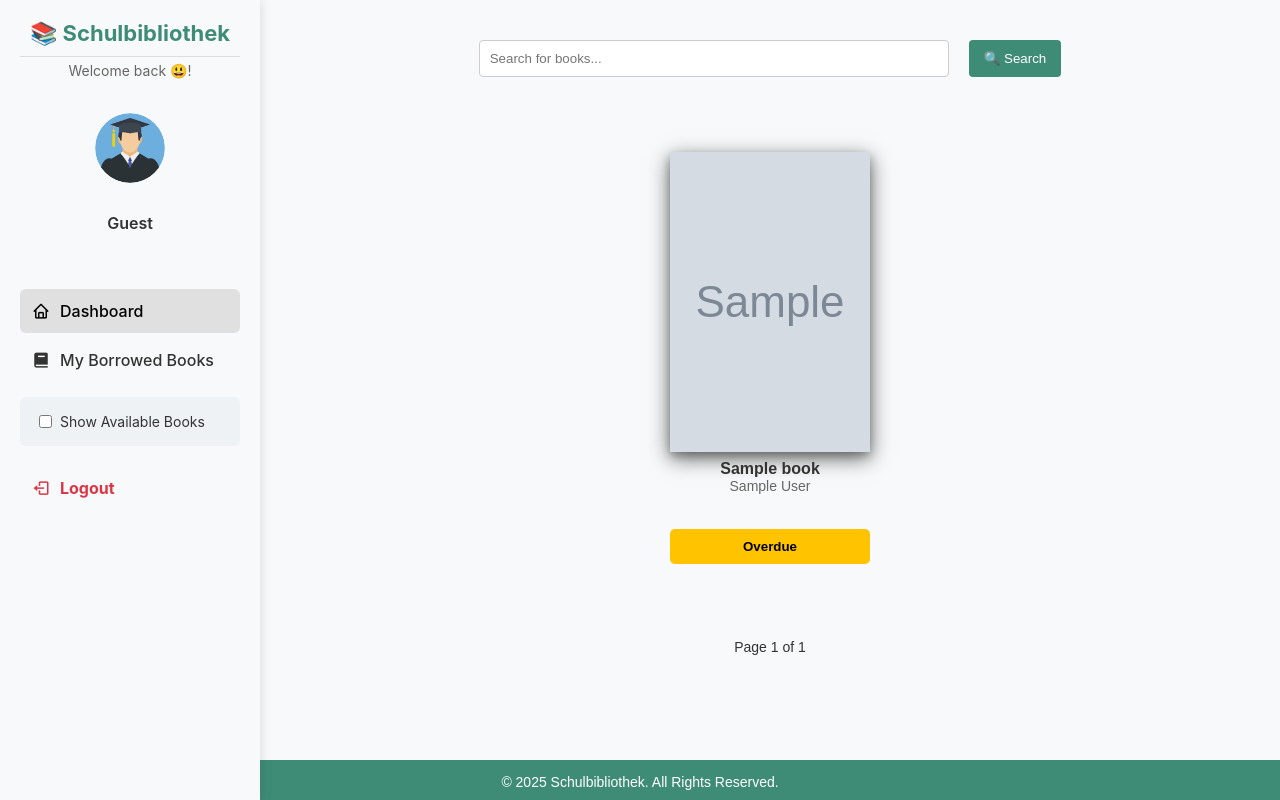
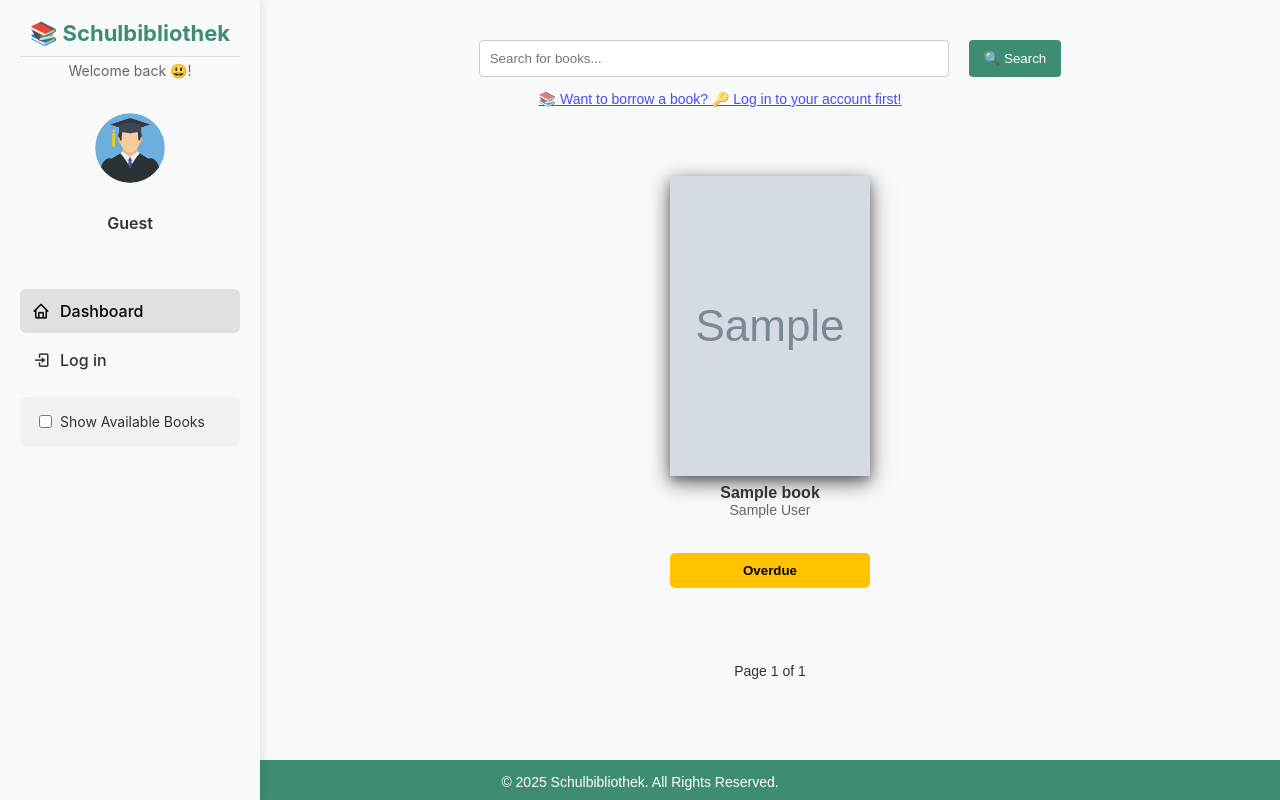
Before and after one commit to Benotshy/Schulbibliothek_Projekt, a PHP site: page / in a window 1280 px wide. Run offline with PHP 8.4, Linux system fonts and the light colour scheme; tables that the repository leaves empty or names only in its code hold one stand-in row (values such as "Sample post"); grey boxes marked "Sample" are stand-in pictures.

Commit message:
fixed necessary bugs and small modifications of the app

```diff
--- a/assets/css/style.css
+++ b/assets/css/style.css
@@ -558,3 +558,14 @@ h2 {
   background: rgba(0, 0, 0, 0.5);
   z-index: 999;
 }
+.guest-guide{
+  display: flex;
+  justify-content: center;
+  color: #000000;
+  text-decoration: underline;
+  opacity: 0.7;
+  margin-right: 100px;
+  margin-top: -20px;
+  font-size: 14px;
+
+}
--- a/controllers/AuthController.php
+++ b/controllers/AuthController.php
@@ -4,7 +4,6 @@
 
 require_once '../includes/dbh.inc.php';
 require_once '../models/User.php';
-
 
 if ($_SERVER["REQUEST_METHOD"] === "POST") {
     $email = $_POST['email'];
--- a/controllers/UserController.php
+++ b/controllers/UserController.php
@@ -23,7 +23,6 @@ if (isset($_POST['submit'])) {
     }
 }
 
-
 if (isset($_GET['delete'])) {
     $user_id = $_GET['delete'];
 
--- a/views/borrowed.php
+++ b/views/borrowed.php
@@ -48,7 +48,7 @@ $totalPages = ceil($totalBooks / $limit);
         <tr>
             <th>Title</th>
             <th>Author</th>
-            <th>Return Date</th>
+            <th>Due Date ⏳</th>
             <th>Status</th>
             <th>Action</th>
         </tr>
--- a/views/index.php
+++ b/views/index.php
@@ -4,6 +4,8 @@ include 'partials/sidebar.php'; // ✅ Sidebar already contains <html>, <head>,
 
 require_once '../includes/dbh.inc.php';
 require '../includes/statusUpdate.php';
+
+$isLoggedIn = isset($_SESSION['user_id']); // Check if the user is logged in
 
 // ✅ Handle pagination
 $limit = 8; // Number of books per page
@@ -57,14 +59,22 @@ $totalPages = ceil($totalBooks / $limit);
     <input type="text" name="search" placeholder="Search for books..." value="<?= htmlspecialchars($search) ?>">
     <button type="submit">🔍 Search</button>
   </form>
-
+  <div class="guest-guide">
+    <?php if (!isset($_SESSION['user_id'])): ?>
+      <a href="login.php">
+        <p>📚 Want to borrow a book? 🔑 Log in to your account first!</p>
+      </a>
+    <?php endif; ?>
+  </div>
   <div class="book-container">
     <?php if (empty($books)): ?>
       <p>No books found.</p>
     <?php else: ?>
       <?php foreach ($books as $book): ?>
         <div class="book-card">
-          <img src="<?= htmlspecialchars($book['cover_image']) ?>" alt="Book Cover">
+          <img
+            src="<?= strpos($book['cover_image'], 'http') === 0 ? htmlspecialchars($book['cover_image']) : 'http://' . $_SERVER['HTTP_HOST'] . '/Schulbibliothek_Projekt/' . htmlspecialchars($book['cover_image']) ?>"
+            alt="Book Cover">
           <h3><?= htmlspecialchars($book['title']) ?></h3>
           <p><?= htmlspecialchars($book['author']) ?></p>
 
@@ -75,11 +85,16 @@ $totalPages = ceil($totalBooks / $limit);
           <?php elseif ($book['loan_status'] == 'BORROWED'): ?>
             <button class="borrowed-btn" disabled>Borrowed</button>
           <?php else: ?>
-            <span class="status available">Available</span>
-            <form action="../controllers/BorrowController.php" method="POST">
+            <?php if (!$isLoggedIn): ?>
+              <button type="button" class="borrow-btn available-btn" onclick="redirectToLogin()"></button>
+            <?php else: ?>
+              <!-- ✅ Logged-in Users: Show Confirmation Before Borrowing -->
+              <form action="../controllers/BorrowController.php" method="POST"
+                onsubmit="return confirm('Are you sure you want to borrow this book?');">
                 <input type="hidden" name="book_id" value="<?= $book['id_book'] ?>">
                 <button type="submit" class="borrow-btn available-btn"></button>
               </form>
+            <?php endif; ?>
           <?php endif; ?>
         </div>
       <?php endforeach; ?>
@@ -87,18 +102,26 @@ $totalPages = ceil($totalBooks / $limit);
   </div>
   <div class="pagination">
     <?php if ($page > 1): ?>
-      <a href="?page=<?= $page - 1 ?>&search=<?= urlencode($search) ?>&available=<?= $filterAvailable ? 'true' : '' ?>" class="prev">← Previous</a>
+      <a href="?page=<?= $page - 1 ?>&search=<?= urlencode($search) ?>&available=<?= $filterAvailable ? 'true' : '' ?>"
+        class="prev">← Previous</a>
     <?php endif; ?>
 
     <span>Page <?= $page ?> of <?= $totalPages ?></span>
 
     <?php if ($page < $totalPages): ?>
-      <a href="?page=<?= $page + 1 ?>&search=<?= urlencode($search) ?>&available=<?= $filterAvailable ? 'true' : '' ?>" class="next">Next →</a>
+      <a href="?page=<?= $page + 1 ?>&search=<?= urlencode($search) ?>&available=<?= $filterAvailable ? 'true' : '' ?>"
+        class="next">Next →</a>
     <?php endif; ?>
   </div>
 </main>
 
 <script src="../assets/js/filter.js"></script>
 <script src="../assets/js/main.js"></script>
+<script>
+  function redirectToLogin() {
+    alert("You need to log in to borrow a book.");
+    window.location.href = "login.php";
+  }
+</script>
 
 <?php include 'partials/footer.php'; ?>
--- a/views/partials/sidebar.php
+++ b/views/partials/sidebar.php
@@ -3,7 +3,7 @@ if (session_status() == PHP_SESSION_NONE) {
   session_start();
 }
 
-$current_page = basename($_SERVER['PHP_SELF']); //for geting the current page name
+$current_page = basename($_SERVER['PHP_SELF']); // Get the current page name
 
 $profile_picture = "../assets/img/user_img.jpg";
 if (isset($_SESSION['role']) && $_SESSION['role'] == 'admin') {
@@ -13,6 +13,7 @@ if (isset($_SESSION['role']) && $_SESSION['role'] == 'admin') {
 
 <!DOCTYPE html>
 <html lang="en">
+
 <head>
   <meta charset="UTF-8">
   <meta name="viewport" content="width=device-width, initial-scale=1.0">
@@ -49,26 +50,30 @@ if (isset($_SESSION['role']) && $_SESSION['role'] == 'admin') {
         <a href="users.php" class="<?= $current_page == 'users.php' ? 'active' : '' ?>">
           <i class='bx bx-user'></i> Manage Users
         </a>
-        <div class="filter-section">
-          <label>
-            <input type="checkbox" id="availableFilter"> Show Available Books
-          </label>
-        </div>
-      <?php } else { ?>
+      <?php } elseif (isset($_SESSION['role'])) { ?>
         <a href="borrowed.php" class="<?= $current_page == 'borrowed.php' ? 'active' : '' ?>">
           <i class='bx bxs-book'></i> My Borrowed Books
         </a>
       <?php } ?>
 
-      <?php if (!isset($_SESSION['role']) || $_SESSION['role'] != 'admin') { ?>
-        <div class="filter-section">
-          <label>
-            <input type="checkbox" id="availableFilter"> Show Available Books
-          </label>
-        </div>
+
+      <?php if (!isset($_SESSION['user_id'])): ?>
+        <a href="login.php" class="<?= $current_page == 'login.php' ? 'active' : '' ?>">
+          <i class='bx bx-log-in'></i> Log in
+        </a>
+      <?php endif; ?>
+      <div class="filter-section">
+        <label>
+          <input type="checkbox" id="availableFilter"> Show Available Books
+        </label>
+      </div>
+
+
+
+      <?php if (isset($_SESSION['role'])) { ?>
+        <a href="../controllers/Logout.php" class="logout">
+          <i class='bx bx-log-out'></i> Logout
+        </a>
       <?php } ?>
-      <a href="../controllers/Logout.php" class="logout">
-        <i class='bx bx-log-out'></i> Logout
-      </a>
     </nav>
   </aside>
```
Also changed, not shown: assets/css/auth.css (+54 -48 lines), views/login.php (+28 -16 lines), assets/img/aus_cover.jpg (added), assets/js/main.js (line endings or trailing spaces). Lines whose indentation alone changed are shown as unchanged.
